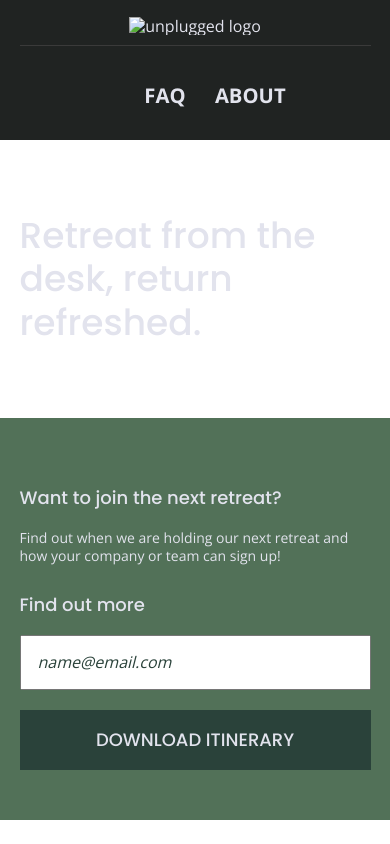
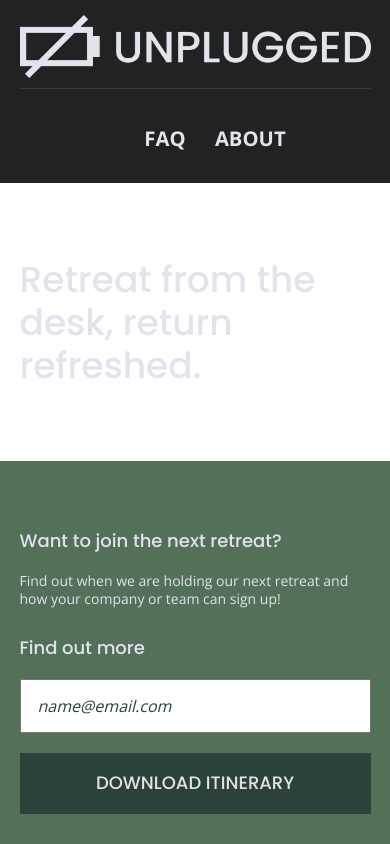
Before and after one commit to brittanymia/unplugged-retreat, a website built with Parcel: page index.html in a window 390 px wide. Shown: the top 844 px of the page. Built offline with nearby package versions, Linux system fonts and the light colour scheme.

Commit message:
Renamed images and made images responsive

```diff
--- a/css/main.css
+++ b/css/main.css
@@ -137,6 +137,14 @@
   p {
     font-size: .875em;
     line-height: 1.285;
+  }
+
+  img {
+    width: 100%
+  }
+
+  figure {
+    margin: 0;
   }
 
   address {
--- a/index.html
+++ b/index.html
@@ -25,9 +25,11 @@
   <!-- Add your site or application content here -->
   <header>
     <div class="content-wrapper">
-      <a href="#">
-        <img src="" alt="unplugged logo">
-      </a>
+      <figure>
+        <a href="#">
+          <img src="img/unpluggedlogo.png" alt="unplugged logo">
+        </a>
+      </figure>
       <div class="header-divider"></div>
       <nav>
         <ul>
@@ -116,6 +118,9 @@
       <div class="content-wrapper">
         <h2>Be a better team in 5 days, like this one.</h2>
         <article>
+          <figure>
+              <img src="img/unplugged-retreat-lacrue.jpg" alt="Group of happy people at an outdoor retreat.">
+          </figure>
           <div>
             <h3>LaCrue Bottling Co. October 2018</h3>
             <p>
```
Also changed, not shown: img/unplugged-retreat-features.jpg (renamed from img/rawpixel-800820-unsplash1.jpg), img/unplugged-retreat-lacrue.jpg (renamed from img/omar-lopez-296944-unsplash.jpg), img/unplugged-retreat.jpg (renamed from img/jake-melara-30679-unsplash.jpg), img/unpluggedlogo.png (added).
